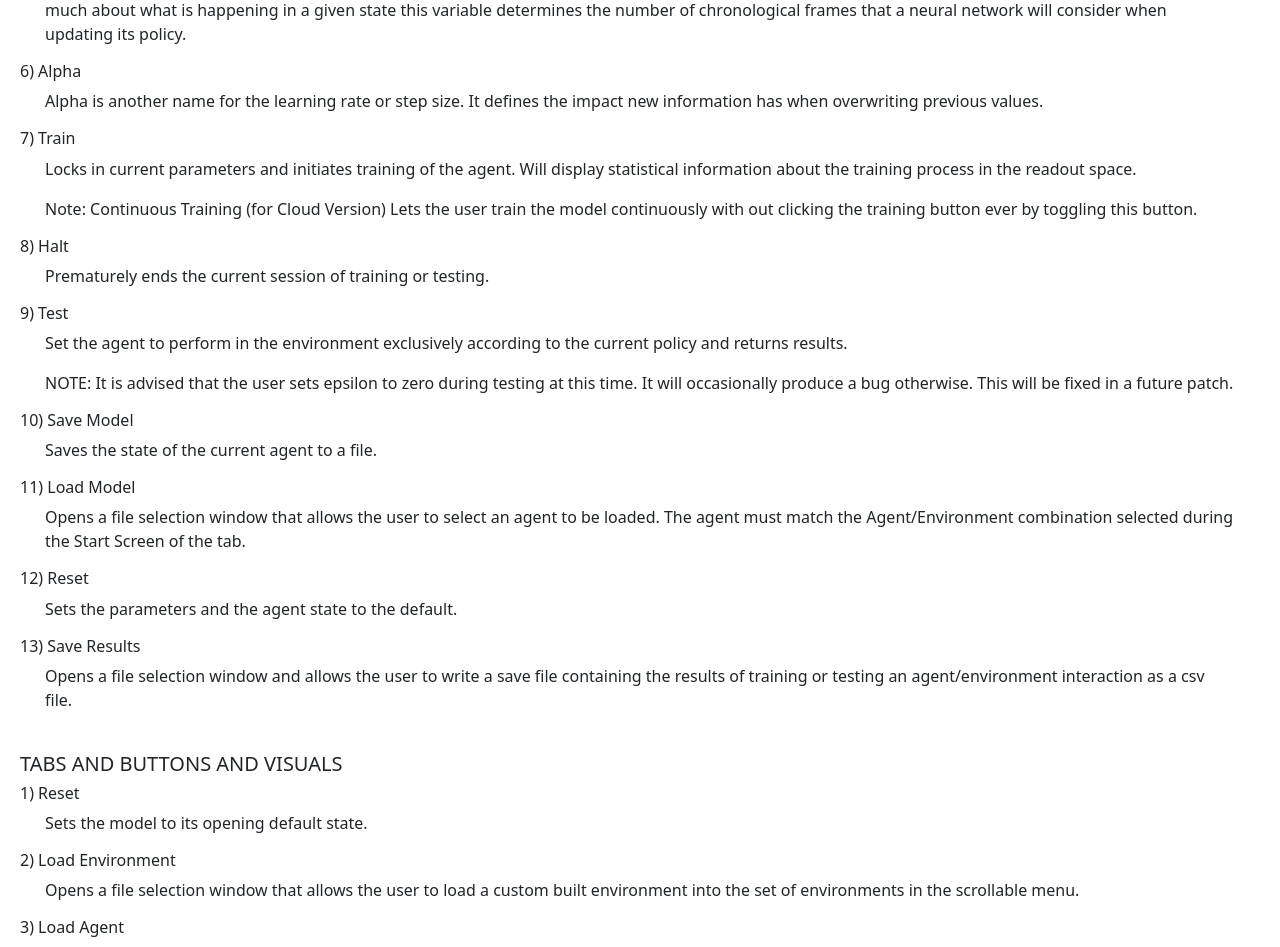
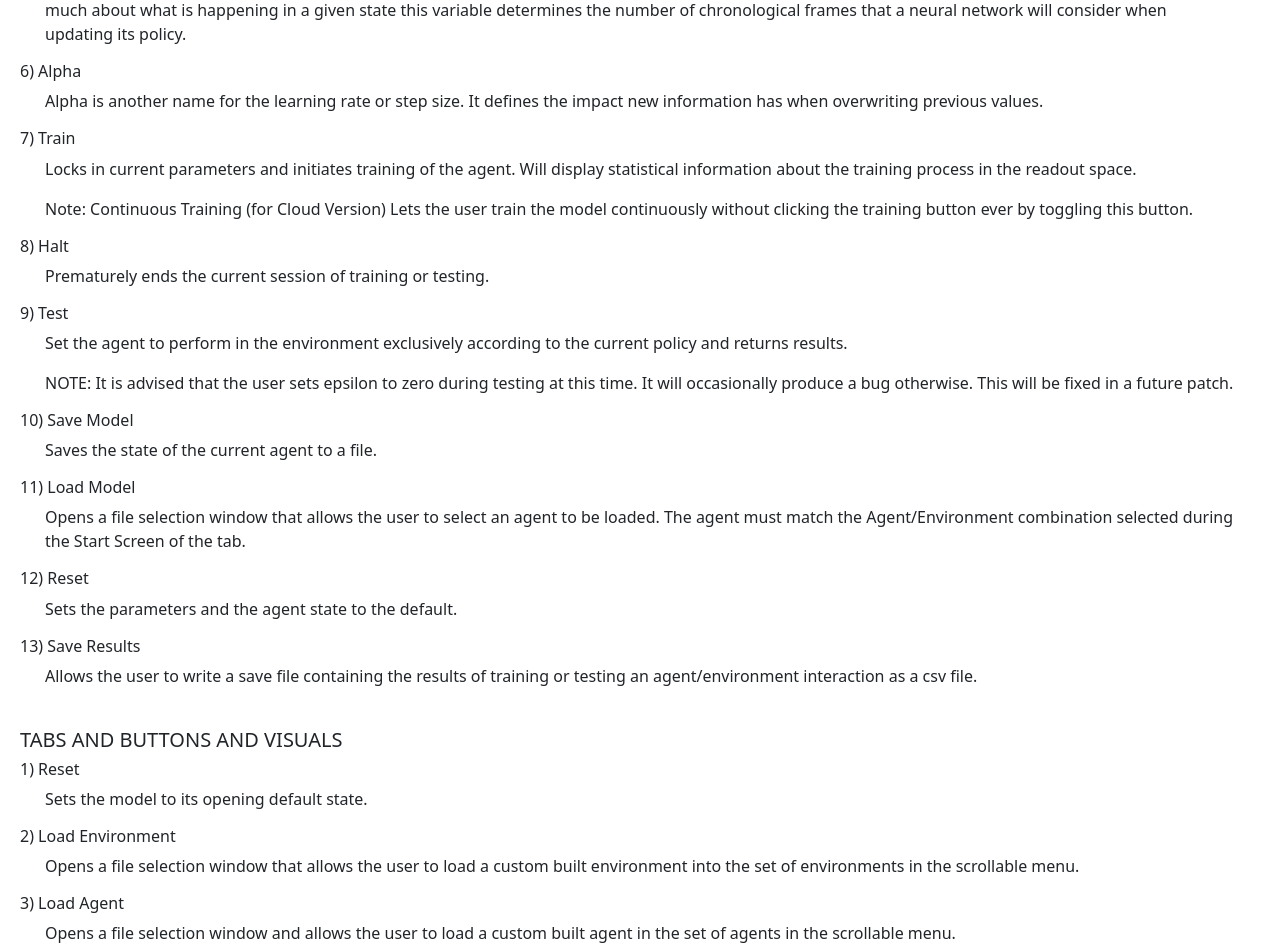
Before and after one commit to kenromero12345/easyrl, a Flask app: page /help in a window 1280 px wide. Shown: the part 1434-2381 px from the top of the page. Run offline with Flask 2, Linux system fonts and the light colour scheme; some libraries are stand-ins or nearby versions.

Commit message:
Minor updates

```diff
--- a/app.py
+++ b/app.py
@@ -1,6 +1,10 @@
+from datetime import datetime
+currentTime = datetime.now()
+
 import io
 import json
 import os
+
 from types import ModuleType
 import PIL
 import boto3
@@ -1093,6 +1097,7 @@
 
 # main application
 if __name__ == "__main__":
+    # currentTime = datetime.now()
     # list of agents
     agents = [deepQ.DeepQ, deepQ.DeepQPrioritized, deepQ.DeepQHindsight, qLearning.QLearning, drqn.DRQN,
               drqn.DRQNPrioritized, drqn.DRQNHindsight, adrqn.ADRQN, adrqn.ADRQNPrioritized, adrqn.ADRQNHindsight,
@@ -1164,8 +1169,9 @@
     mhList = []  # list of model helper for tab functionality
 
     noImg = PIL.Image.open("./static/img/noImg.png")  # image for when the agent has no image
+    print("time", datetime.now()-currentTime)
+    app.run()  # run the app
 
-    app.run()  # run the app
 
 # class AWSLambdaKeys:
 #
--- a/static/js/model.js
+++ b/static/js/model.js
@@ -7,12 +7,11 @@
 //text input change updates slider
 function updateInput(input) {
     var slider = input.parentElement.querySelector("input[type=range]"); //get slider
-
     //validation
-    if (input.value > slider.max) { // if text input is above the max
+    if (parseInt(input.value) > parseInt(slider.max)) { // if text input is above the max
         slider.value = slider.max;
         input.value = slider.max;
-    } else if (input.value < slider.min) { // if text input is below the min
+    } else if (parseInt(input.value) < parseInt(slider.min)) { // if text input is below the min
         slider.value = slider.min;
         input.value = slider.min;
     } else {
--- a/templates/about.html
+++ b/templates/about.html
@@ -63,7 +63,7 @@
             </p>
             <br>
             <p>
-                EasyRL System Application was created by the following students at the University of Washington-Tacoma:
+                EasyRL System Program was created by the following students at the University of Washington-Tacoma:
             </p>
             <p>
                 Neil Hulbert, Sam Spillers, Brandon Francis, James Haines-Temons, Ken Gil Romero, Sam Wong,
--- a/templates/help.html
+++ b/templates/help.html
@@ -182,7 +182,7 @@
           </p>
           <p>
               Note: Continuous Training (for Cloud Version)
-              Lets the user train the model continuously with out clicking the training button ever by toggling this button.
+              Lets the user train the model continuously without clicking the training button ever by toggling this button.
           </p>
           <h6>
               8) Halt
@@ -224,8 +224,7 @@
               13) Save Results
           </h6>
           <p>
-              Opens a file selection window and allows the user to write a save file containing the results of
-              training or testing an agent/environment interaction as a csv file.
+              Allows the user to write a save file containing the results of training or testing an agent/environment interaction as a csv file.
           </p>
           <br>
           <h5>
--- a/templates/login.html
+++ b/templates/login.html
@@ -31,7 +31,11 @@
                         </li>
                     </ul>
                     <div class="navbar-nav">
-                        <a class="nav-link active" aria-current="page" href="/login">Login</a>
+                        {% if isLogin %}
+                            <a class="nav-link logout" onClick="logout({{session}})">Logout</a>
+                        {% else %}
+                            <a class="nav-link" href="/login/{{session}}">Login</a>
+                        {% endif %}
                     </div>
                 </div>
             </div>
--- a/templates/model.html
+++ b/templates/model.html
@@ -267,6 +267,9 @@
                 setTimeout(function () {
                   doPoll();
                 }, 1000)
+
+                var tempLists = document.querySelectorAll(".hyperparameter input[type=range]");
+                console.log(tempLists)
             }
 
             var loaderWrapper = document.getElementById("loaderWrapper")
```
